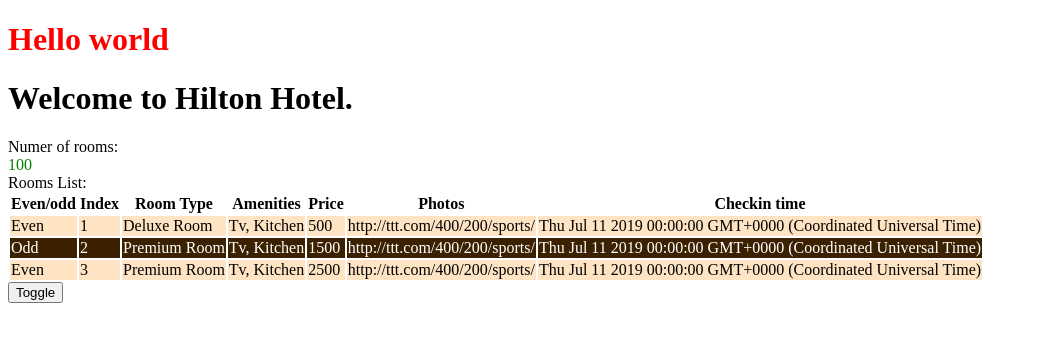
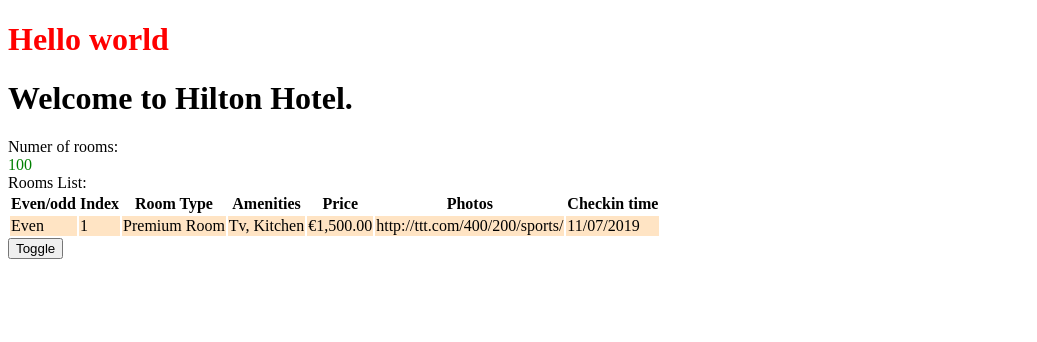
Before and after one commit to piotr-b23/angular-tutorial, an Angular app in the folder angular-project/hotelinventoryapp/: page / in a window 1280 px wide. Shown: the top 342 px of the page, without its empty margins (0-1037 px from the left). Built offline with nearby package versions, Linux system fonts and the light colour scheme.

Commit message:
pipes tutorial done

```diff
--- a/angular-project/hotelinventoryapp/src/app/rooms/rooms.component.html
+++ b/angular-project/hotelinventoryapp/src/app/rooms/rooms.component.html
@@ -6,9 +6,11 @@
      [innerText]="numberOfRooms"></div>
 </div>
 
+
+
 <div *ngIf="rooms.availableRooms > 3">
   Rooms List:
-  <table>
+  <table [hidden]="hideRooms">
     <tr>
       <th>Even/odd</th>
       <th>Index</th>
@@ -20,14 +22,14 @@
     </tr>
     <tr
      [ngClass]="e ? 'even' : 'odd'"
-     *ngFor="let room of roomlist; let e = even; let o = odd; let i = index">
+     *ngFor="let room of roomlist | slice : 1:2; let e = even; let o = odd; let i = index">
       <td>{{ e ? "Even" : "Odd" }}</td>
-      <td>{{i+1}}</td>
+      <td>{{i+1 }}</td>
       <td>{{ room.roomType }}</td>
-      <td>{{ room.amenities }}</td>
-      <td>{{ room.price }}</td>
+      <td>{{ room.amenities | titlecase }}</td>
+      <td>{{ room.price | currency :'EUR'}}</td>
       <td>{{ room.photos }}</td>
-      <td>{{ room.checkinTime }}</td>
+      <td>{{ room.checkinTime | date : 'dd/MM/YYYY'}}</td>
     </tr>
   </table>
 </div>
```
